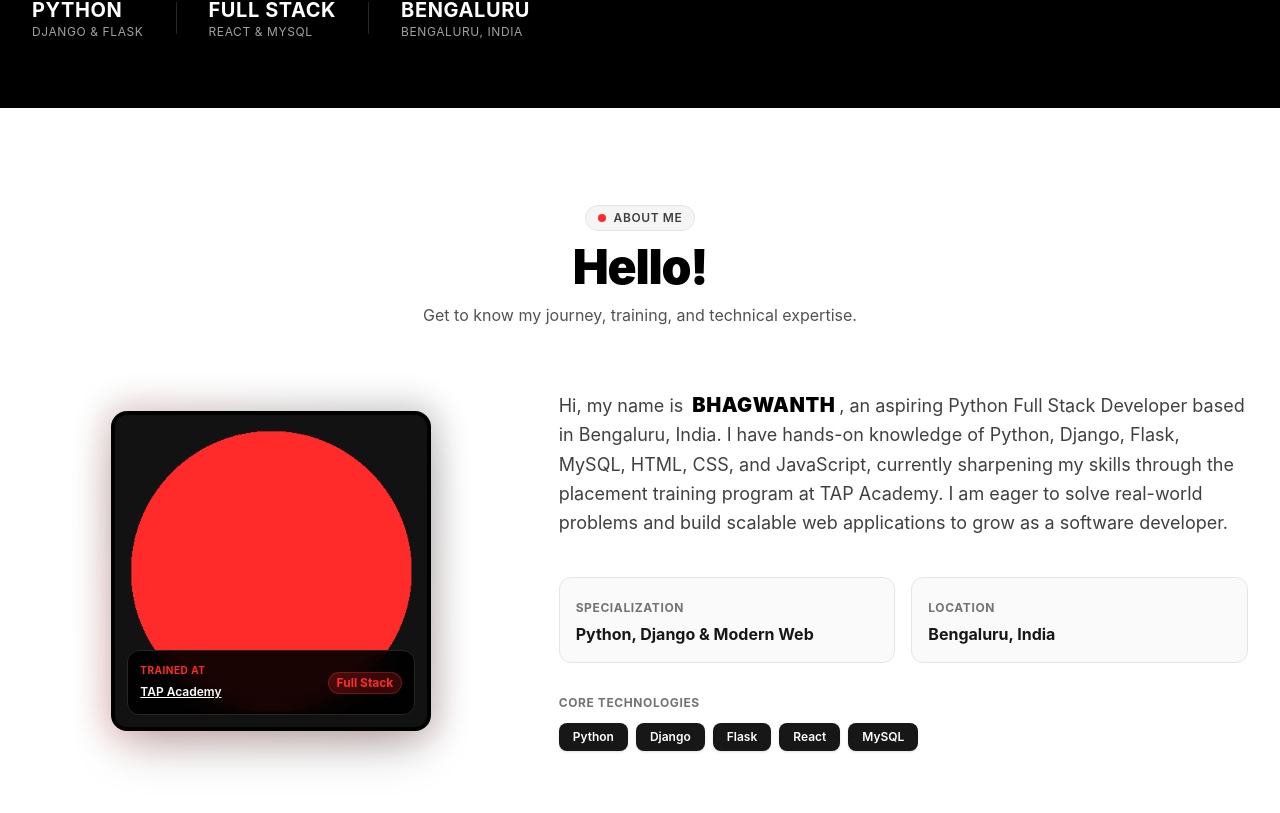
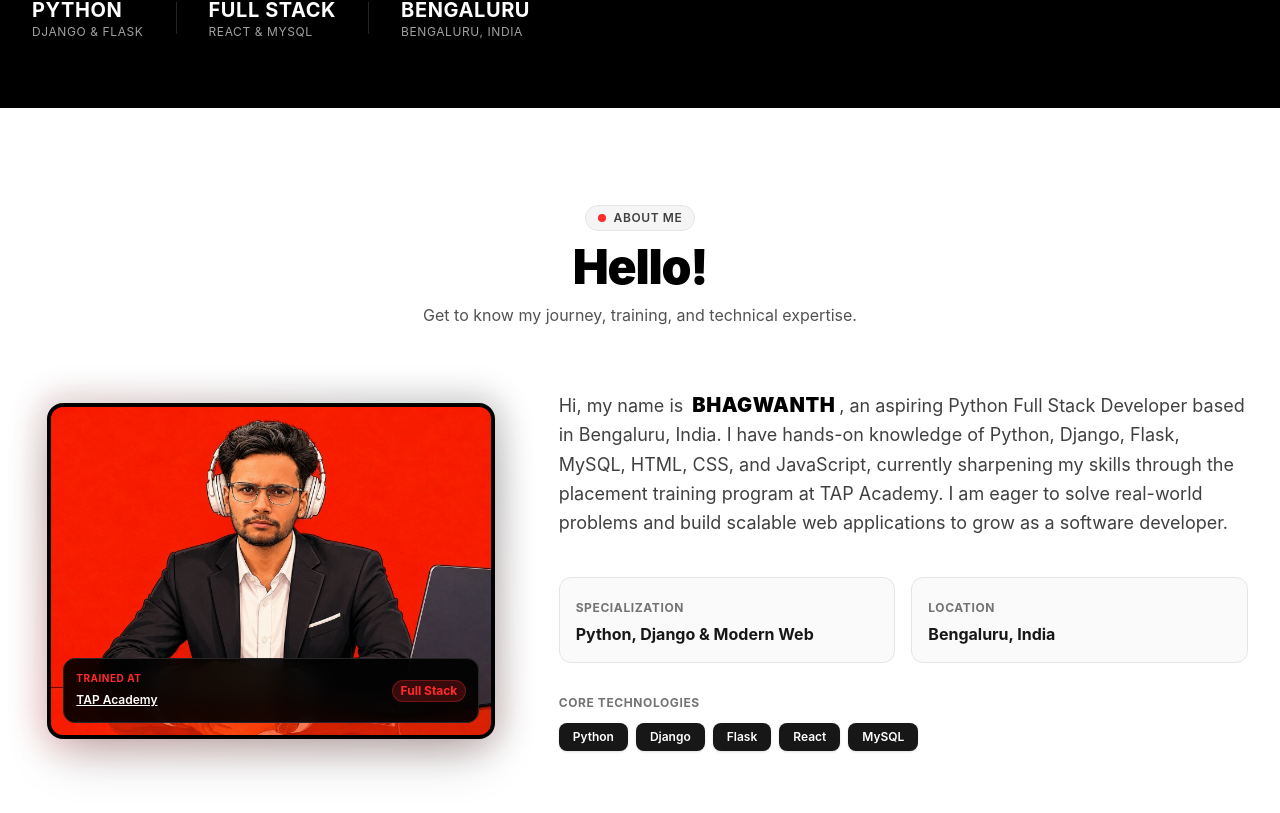
Before and after one commit to bhagwanthnagshette/Portfolio, a React (Vite) app: page / in a window 1280 px wide. Shown: the part 692-1505 px from the top of the page. Built offline with nearby package versions, Linux system fonts and the light colour scheme; no server answers.

Commit message:
Add user custom portrait to About section

```diff
--- a/src/components/About.jsx
+++ b/src/components/About.jsx
@@ -33,15 +33,15 @@ export default function About() {
             transition={{ duration: 0.7 }}
             className="lg:col-span-5 flex justify-center"
           >
-            <div className="relative group">
-              {/* Decorative Accent Background Box */}
+            <div className="relative group w-full max-w-md">
+              {/* Decorative Accent Background Glow */}
               <div className="absolute -inset-2 bg-gradient-to-tr from-[#ff2a2a] to-black rounded-3xl opacity-20 blur-lg group-hover:opacity-30 transition-opacity" />
 
-              <div className="relative w-72 sm:w-80 h-72 sm:h-80 rounded-2xl overflow-hidden border-4 border-black bg-neutral-950 shadow-2xl flex items-center justify-center">
+              <div className="relative w-full aspect-[4/3] rounded-2xl overflow-hidden border-4 border-black bg-neutral-950 shadow-2xl flex items-center justify-center">
                 <img
                   src={profileImg}
                   alt={personalInfo.name}
-                  className="w-full h-full object-cover transition-transform duration-500 group-hover:scale-105"
+                  className="w-full h-full object-cover object-center transition-transform duration-500 group-hover:scale-105"
                 />
 
                 {/* Training Badge Overlay */}
```
Also changed, not shown: src/assets/about/profile.png.
